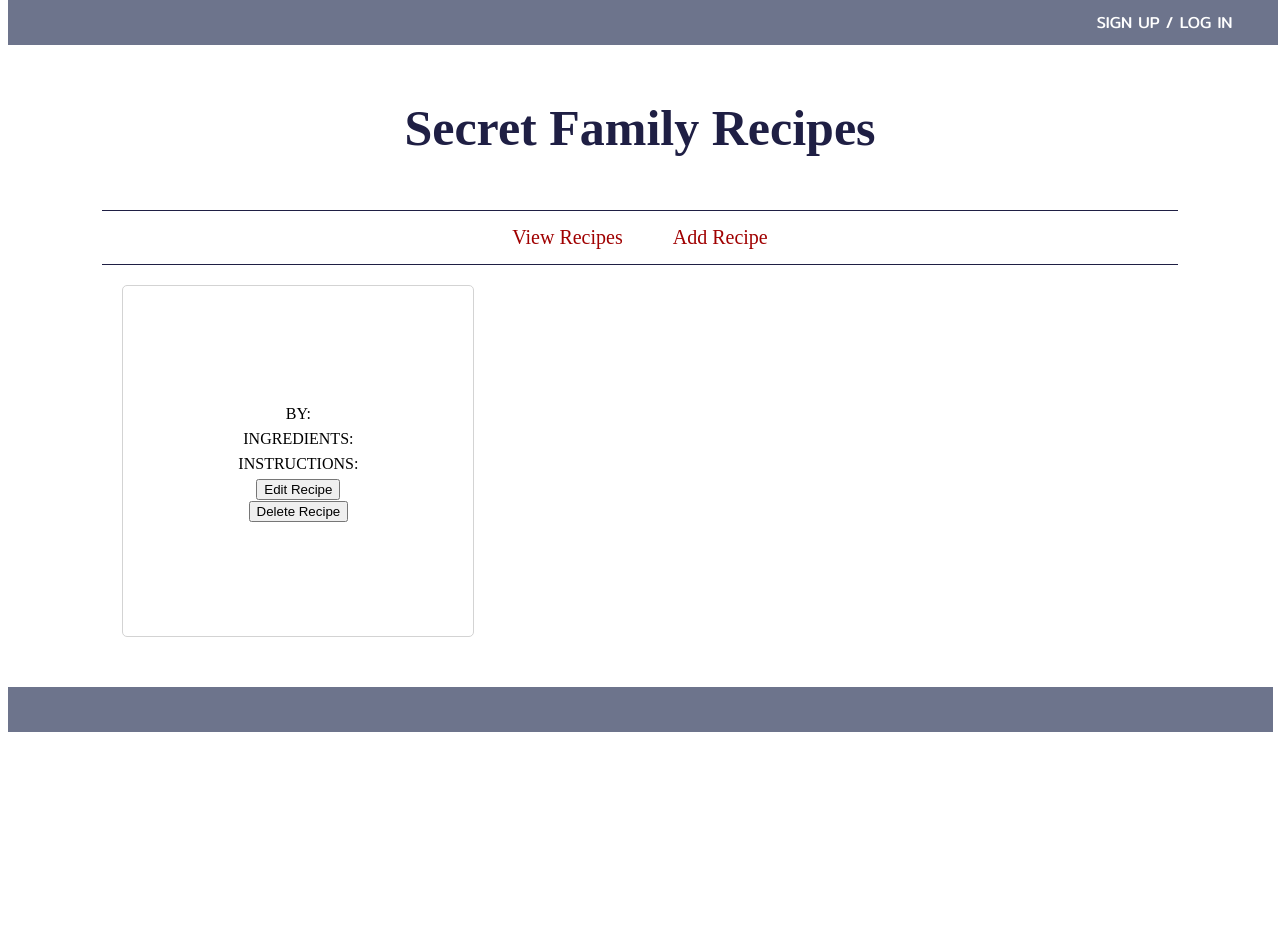
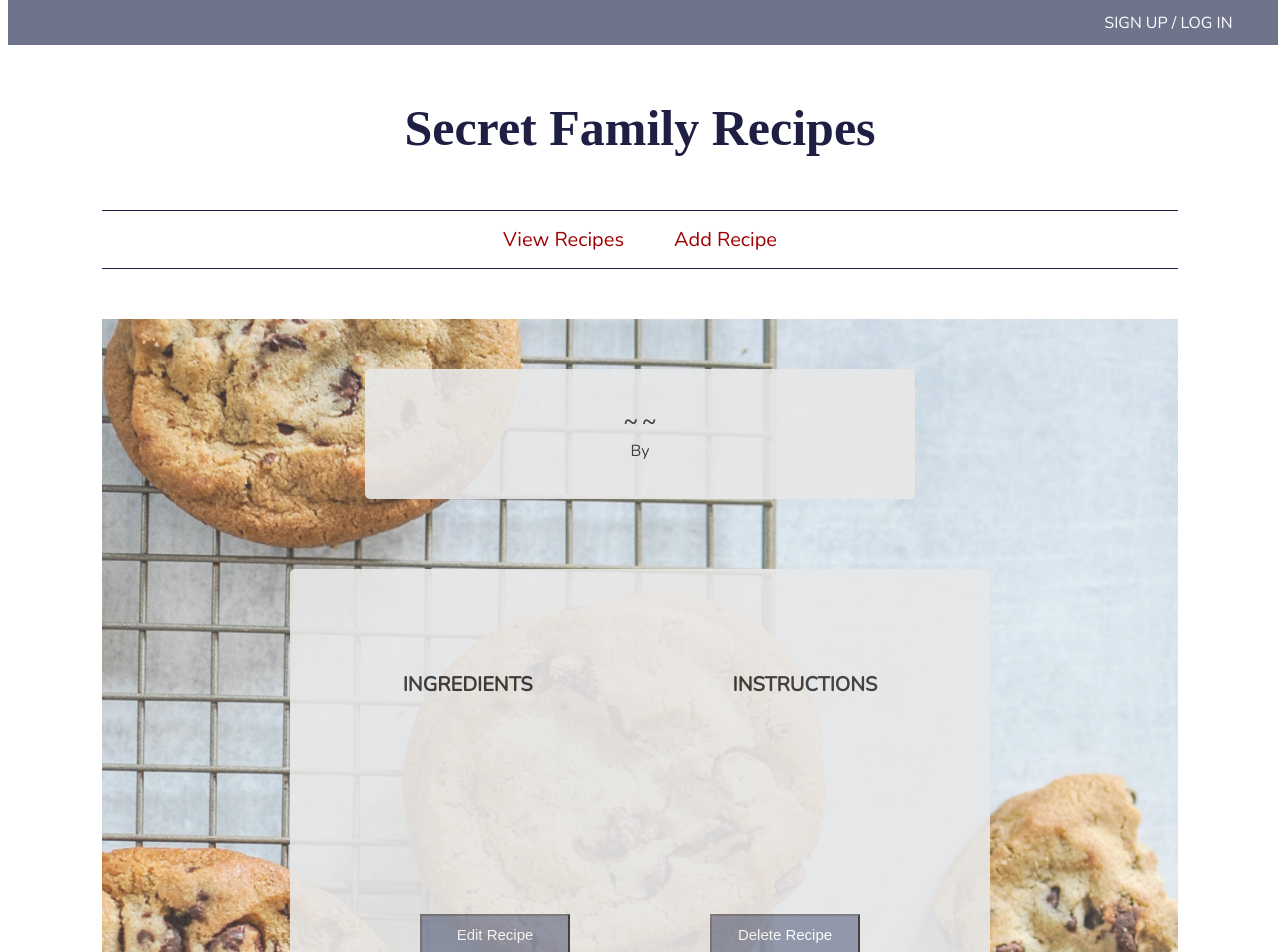
Before and after one commit to yukaliv/secret-family-recipes, a React (Create React App) app in the folder fe/: page /recipes/1 in a window 1280 px wide. Shown: the top 952 px of the page. Before the commit the page ends 800 px from the top, so only its background shows below. Built offline with nearby package versions, Linux system fonts and the light colour scheme; no server answers; sample sign-in values are in the browser's storage; a web font is replaced by a local one.

Commit message:
added styling on RecipeDetails.js

```diff
--- /dev/null
+++ b/fe/src/Components/RecipeDetails.css
@@ -0,0 +1,53 @@
+.eachRecipeImage {
+    background-image: url('./Image/cookies.jpg');
+    background-size : cover;
+    margin-top      : 50px;
+    resize          : both;
+    overflow        : scroll;
+    opacity         : 0.8;
+}
+
+h2 {
+    margin: 5px;
+}
+
+p {
+    font-family: 'Nunito', sans-serif;
+}
+
+.instructions {
+    display        : flex;
+    justify-content: center;
+    align-items    : center;
+    flex-direction : column;
+}
+
+h3 {
+    font-family: 'Nunito', sans-serif;
+    margin     : 0;
+    text-align : center;
+}
+
+h4 {
+    font-size  : 20px;
+    font-family: 'Nunito', sans-serif;
+    padding: 0 100px;
+}
+
+h5 {
+    font-family: 'Nunito', sans-serif;
+    font-size:  15px;
+}
+
+.bottomContent {
+    width: 250px;
+    height: 180px;
+    padding: 0 40px;
+}
+
+.middleContent {
+    display        : flex;
+    justify-content: center;
+    margin         : 0;
+
+}
--- a/fe/src/Components/RecipeDetails.js
+++ b/fe/src/Components/RecipeDetails.js
@@ -3,6 +3,7 @@ import { deleteRecipe, getRecipe } from '../Actions';
 import { connect } from 'react-redux';
 import { Link } from 'react-router-dom';
 import styled from 'styled-components';
+import "./RecipeDetails.css";
 
 
 const EachRecipe = styled.div`
@@ -10,16 +11,61 @@ const EachRecipe = styled.div`
     flex-direction  : column;
     justify-content : center;
     align-items     : center;
-    width           : 350px;
-    height          : 350px;
-    margin          : 20px 20px;
+    width           : 700px;
+    height          : 450px;
+    margin          : 70px auto;
     line-height     : 25px;
-    border          : 1px solid lightgrey;
     border-radius   : 5px;
+    background-color: #e3e3e3;
+    opacity         : 0.9;
 `;
 
-const Name = styled.p`
-    font-size: 22px;
+const Title = styled.div`
+    display         : flex;
+    flex-direction  : column;
+    justify-content : center;
+    align-items     : center;
+    width: 550px;
+    height: 130px;
+    border-radius   : 5px;
+    background-color: #e3e3e3;
+    opacity         : 0.9;
+    margin: 50px auto;
+    line-height: 25px;
+    `;
+
+const MiddleContent = styled.div`
+    display         : flex;
+    justify-content : center;
+    align-items     : center;
+    width: 250px;
+    height: 100px;
+
+
+`;
+const BottomContent = styled.div`
+    display         : flex;
+    justify-content : space-around;
+    align-items     : center;
+`;
+
+const ButtonDiv = styled.div`
+  display: flex;
+  justify-content: space-between;
+`;
+
+const Button = styled.button`
+width: 150px;
+height: 40px;
+background: #6d748c;
+color: white;
+font-size: 15px;
+margin: 0 70px;
+:hover {
+    background-color: white;
+    color: #6d748c;
+    border: 2px solid #6d748c;
+  }
 `;
 
 class Recipe extends React.Component {
@@ -37,17 +83,42 @@ class Recipe extends React.Component {
     render() {
 
         return (
-            <div>
-                <EachRecipe>
-                    <Name><strong>{this.props.recipe.name}</strong></Name>
-                    <p> {this.props.recipe.category}</p>
-                    <p>BY: {this.props.recipe.source}</p>
-                    <p>INGREDIENTS: <strong>{this.props.recipe.ingredients}</strong></p>
-                    <p>INSTRUCTIONS: <strong>{this.props.recipe.instructions}</strong></p>
+            <div classname='recipe'>
+                <div className="eachRecipeImage">
+                    <Title>
+                        <h2>~ {this.props.recipe.name} ~</h2>
+                        <h3> {this.props.recipe.category}</h3>
+                        <p>By {this.props.recipe.source}</p>
+                    </Title>
+                    <EachRecipe>
 
-                    <Link to={`/editRecipe/${this.props.recipe.id}`}> <button className='editRecipe'>Edit Recipe</button></Link>
-                    <button className='deleteRecipe' onClick={(event) => this.deleteRecipe(this.props.recipe.id)}> Delete Recipe </button>
-                </EachRecipe>
+                        <div className='instructions'>
+
+                            <MiddleContent>
+                                <div className='middleContent'>
+                                    <h4>INGREDIENTS </h4>
+                                </div>
+                                <div className='middleContent'>
+                                    <h4>INSTRUCTIONS </h4>  </div>
+                            </MiddleContent>
+
+                            <BottomContent>
+                                <div className='bottomContent'>
+                                    <h5>{this.props.recipe.ingredients}</h5>
+                                </div>
+                                <div className='bottomContent'>
+                                    <h5>{this.props.recipe.instructions}</h5>  </div></BottomContent>
+                        </div>
+
+                        <ButtonDiv>
+                            <div>
+                            <Link to={`/editRecipe/${this.props.recipe.id}`}> <Button >Edit Recipe</Button></Link></div>
+                            <div>
+                            <Button onClick={(event) => this.deleteRecipe(this.props.recipe.id)}> Delete Recipe </Button></div>
+                        </ButtonDiv>
+
+                    </EachRecipe>
+                </div>
             </div>
         )
     }
```
Also changed, not shown: fe/src/Components/Image/cookies.jpg (added), 1 other file (tests, documents, lock files or other folders).
